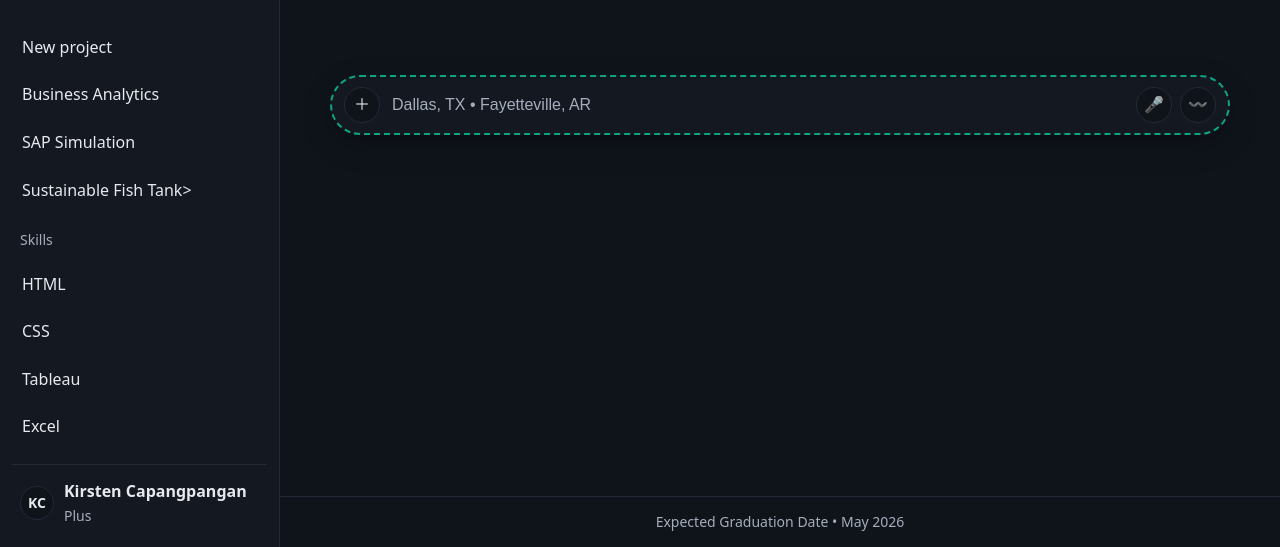
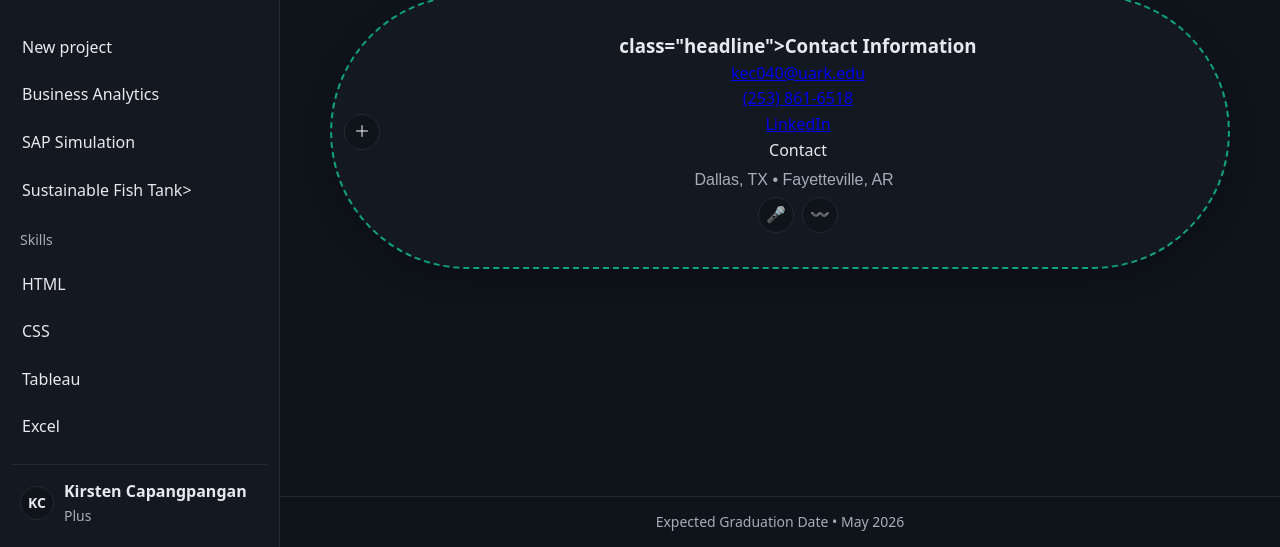
Before and after one commit to sushiferrari/2resume, a plain HTML site: page index.html in a window 1280 px wide. Shown: the part 253-800 px from the top of the page. Drawn offline with Linux system fonts and the light colour scheme; a script that the page names is missing; a web font is replaced by a local one.

Commit message:
Update index.html

```diff
--- a/index.html
+++ b/index.html
@@ -55,11 +55,19 @@
           <button class="icon-btn" aria-label="Settings">⚙️</button>
         </div>
       </header>
-<!-- "What can I help you with section" -->
+<!-- Main Canvas on Load -->
       <section id="home" class="canvas section active">
         <h1 class="headline">Kirsten Capangpangan?</h1>
         <div class="prompt">
           <button class="prompt__prefix" aria-label="New chat">＋</button>
+<!-- Contact Me Canvas -->
+      <section id="contact" class="canvas section">
+          <h1> class="headline">Contact Information</h1>
+          <p><a href="mailto:kec040@uark.edu">kec040@uark.edu</a></p>
+          <p><a href="tel:+12538616518">(253) 861‑6518</a></p>
+          <p><a href="https://www.linkedin.com/in/kirstencap" target="_blank">LinkedIn</a></p>
+            <button onclick="showsection('contact')">Contact</button>
+
 <!-- Search panel input -->
           <input class="prompt__input" placeholder="Dallas, TX • Fayetteville, AR " />
           <div class="prompt__suffix"> <button class="chip" aria-label="Voice">🎤</button>
```
